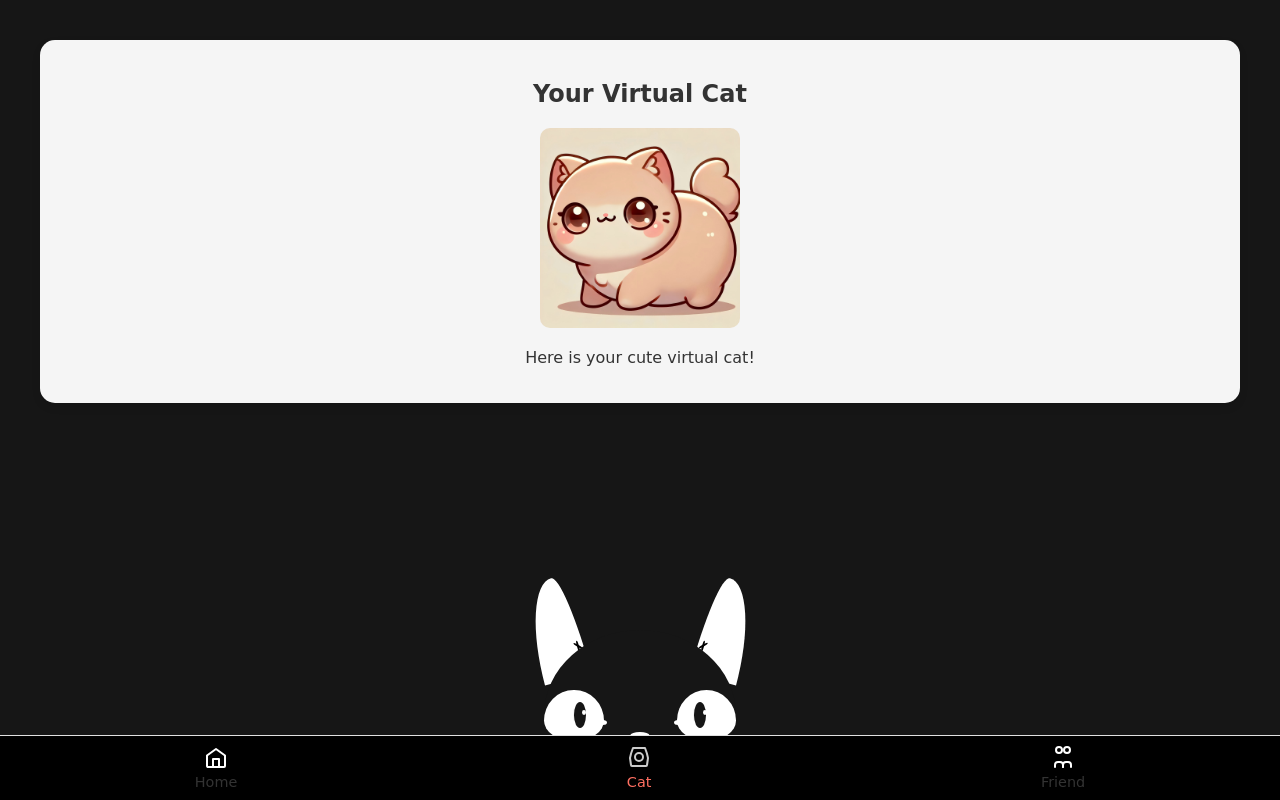
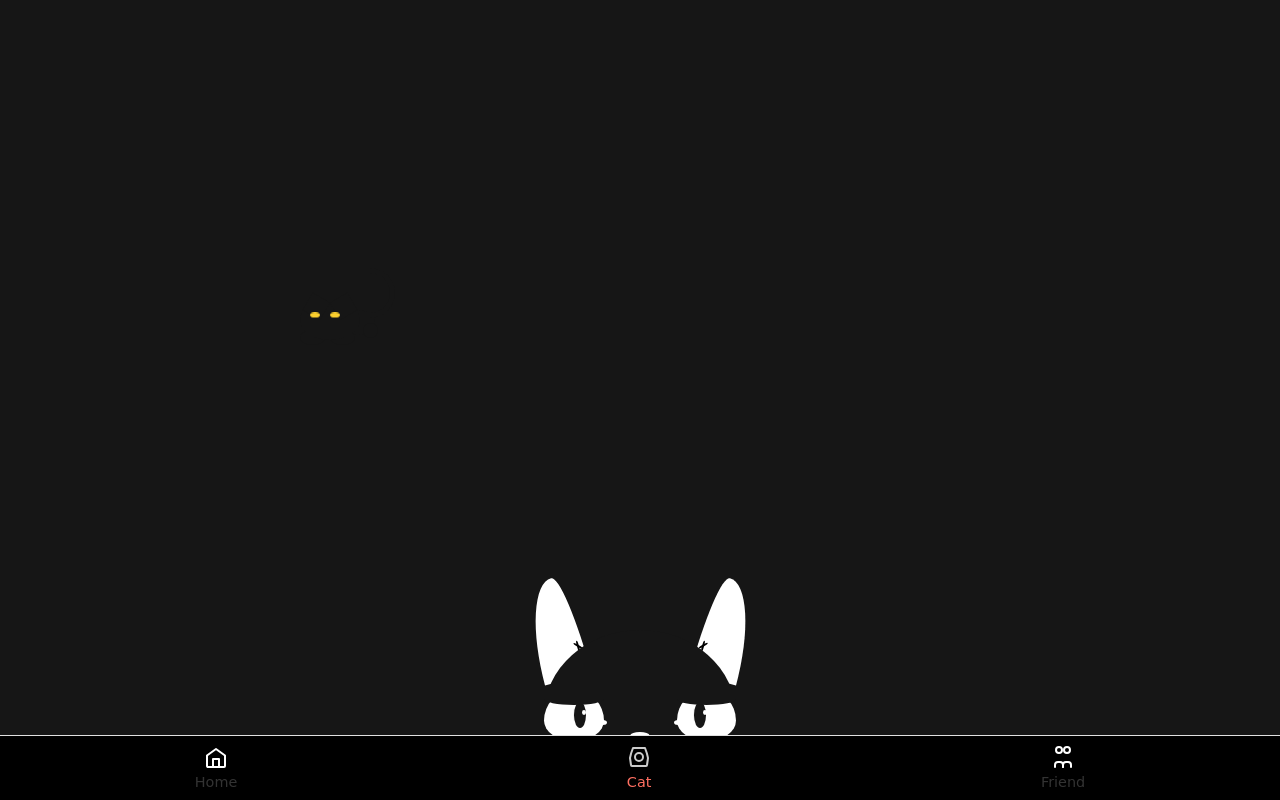
Before and after one commit to zaimakankanb/mytgminiapp, a React (Create React App) app: page /cat in a window 1280 px wide. Built offline with nearby package versions, Linux system fonts and the light colour scheme.

Commit message:
update cat

```diff
--- a/src/App.css
+++ b/src/App.css
@@ -14,7 +14,6 @@ body {
 }
 
 main {
-  padding: 20px;
   min-height: calc(100vh - 60px);
   background-color: #161616;
 }
--- /dev/null
+++ b/src/assets/styles/Cat.module.css
@@ -0,0 +1,204 @@
+/* Cat.module.css */
+
+html, body {
+  margin: 0;
+  overflow: hidden;
+}
+
+@keyframes eyesBlank {
+  0% {
+    transform: scaleY(0);
+  }
+  20% {
+    transform: scaleY(1);
+  }
+  30% {
+    transform: scaleY(0);
+  }
+  50% {
+    transform: scaleY(1);
+  }
+}
+
+.catApp {
+  --catColor: #161616;
+  --highlightColor: #222; /* 悬停时的颜色 */
+  --bgColor: #161616;
+  height: 100vh;
+  width: 100vw;
+}
+
+.stage {
+  position: relative;
+  height: 100%;
+  width: 100%;
+  background: var(--bgColor);
+}
+
+.cat {
+  position: absolute;
+  top: 300px;
+  left: 300px;
+  cursor: pointer;
+}
+
+.cat:hover .body,
+.cat:hover .tail::before,
+.cat:hover .foreLegs::before,
+.cat:hover .foreLegs::after,
+.cat:hover .face,
+.cat:hover .face::before,
+.cat:hover .face::after,
+.cat:hover .body::after {
+  background-color: var(--highlightColor);
+}
+
+/* 为变色过程添加过渡效果 */
+.body,
+.tail::before,
+.foreLegs::before,
+.foreLegs::after,
+.face,
+.face::before,
+.face::after,
+.body::after {
+  transition: background-color 0.3s ease-in-out; /* 过渡效果 */
+}
+
+/* 猫的身体 */
+.body {
+  position: absolute;
+  width: 35px;
+  height: 25px;
+  background-color: var(--catColor);
+  border-radius: 50%;
+  right: -15px;
+  top: 10px;
+}
+
+.body::after {
+  content: "";
+  position: absolute;
+  width: 15px;
+  height: 15px;
+  background-color: var(--catColor);
+  border-radius: 50%;
+  right: -3px;
+  bottom: -3px;
+}
+
+/* 猫的尾巴 */
+.tail {
+  position: absolute;
+  right: -20px;
+  top: -42px;
+  width: 25px;
+  height: 50px;
+  overflow: hidden;
+  background-color: var(--bgColor); /* 保持背景颜色不变 */
+}
+
+.tail::before {
+  content: "";
+  position: absolute;
+  width: 50px;
+  height: 50px;
+  background-color: var(--catColor);
+  border-radius: 100%;
+  transform: translateX(-25px);
+}
+
+.tail::after {
+  content: "";
+  position: absolute;
+  width: 40px;
+  height: 40px;
+  background-color: var(--bgColor); /* 保持背景颜色不变 */
+  border-radius: 100%;
+  top: 5px;
+  left: 5px;
+  transform: translateX(-25px);
+}
+
+/* 猫的前腿 */
+.foreLegs {
+  position: absolute;
+  top: 30px;
+  left: 50%;
+  transform: translateX(-50%);
+}
+
+.foreLegs::before,
+.foreLegs::after {
+  position: absolute;
+  content: "";
+  width: 25px;
+  height: 15px;
+  background-color: var(--catColor);
+  top: 0px;
+  border-radius: 50%;
+}
+
+.foreLegs::before {
+  left: -30px;
+}
+
+/* 猫的脸 */
+.face {
+  position: relative;
+  width: 60px;
+  height: 40px;
+  background-color: var(--catColor);
+  border-radius: 100%;
+}
+
+.face::before,
+.face::after {
+  content: "";
+  position: absolute;
+  width: 20px;
+  height: 20px;
+  background-color: var(--catColor);
+  z-index: 0;
+}
+
+.face::before {
+  left: 0px;
+  transform: rotate(30deg);
+  transform-origin: bottom right;
+}
+
+.face::after {
+  right: 0px;
+  transform: rotate(-30deg);
+  transform-origin: bottom left;
+}
+
+/* 猫的眼睛 */
+.eyes {
+  position: absolute;
+  z-index: 2;
+  top: 10px;
+  left: 50%;
+  transform: translateX(-50%);
+}
+
+.eyes::before,
+.eyes::after {
+  position: absolute;
+  content: "";
+  width: 10px;
+  height: 10px;
+  border-radius: 100%;
+  background-color: #fbcf2e; /* 保持眼睛原色 */
+  transform-origin: center;
+  animation: eyesBlank 1.8s 0s infinite ease-in;
+}
+
+.eyes::before {
+  left: -20px;
+}
+
+.eyes::after {
+  right: -10px;
+}
--- a/src/components/HomeCat/HomeCat.css
+++ b/src/components/HomeCat/HomeCat.css
@@ -1,4 +1,4 @@
-/* Cat.css */
+/* HomeCat.css */
   .cat {
     position: fixed; /* 固定位置 */
     bottom: 0px; /* 紧贴菜单栏上方，调整数值以匹配菜单栏高度 */
--- a/src/pages/Cat.js
+++ b/src/pages/Cat.js
@@ -1,12 +1,23 @@
+// pages/Cat.js
+
 import React from 'react';
-import catImage from '../assets/cat.png'; // 需要导入一张可爱的猫的图片
+import styles from '../assets/styles/Cat.module.css'; // 将 CSS 样式放入这个文件
 
 function Cat() {
   return (
-    <div className="card">
-      <h2>Your Virtual Cat</h2>
-      <img src={catImage} alt="Cute Cat" style={{ width: '200px', borderRadius: '10px' }} />
-      <p>Here is your cute virtual cat!</p>
+    <div id="app" className={styles.catApp}>
+      <div className={styles.stage}>
+        <div className={styles.background}></div>
+        <div className={styles.cat}>
+          <div className={styles.body}>
+            <div className={styles.tail}></div>
+          </div>
+          <div className={styles.foreLegs}></div>
+          <div className={styles.face}>
+            <div className={styles.eyes}></div>
+          </div>
+        </div>
+      </div>
     </div>
   );
 }
```
